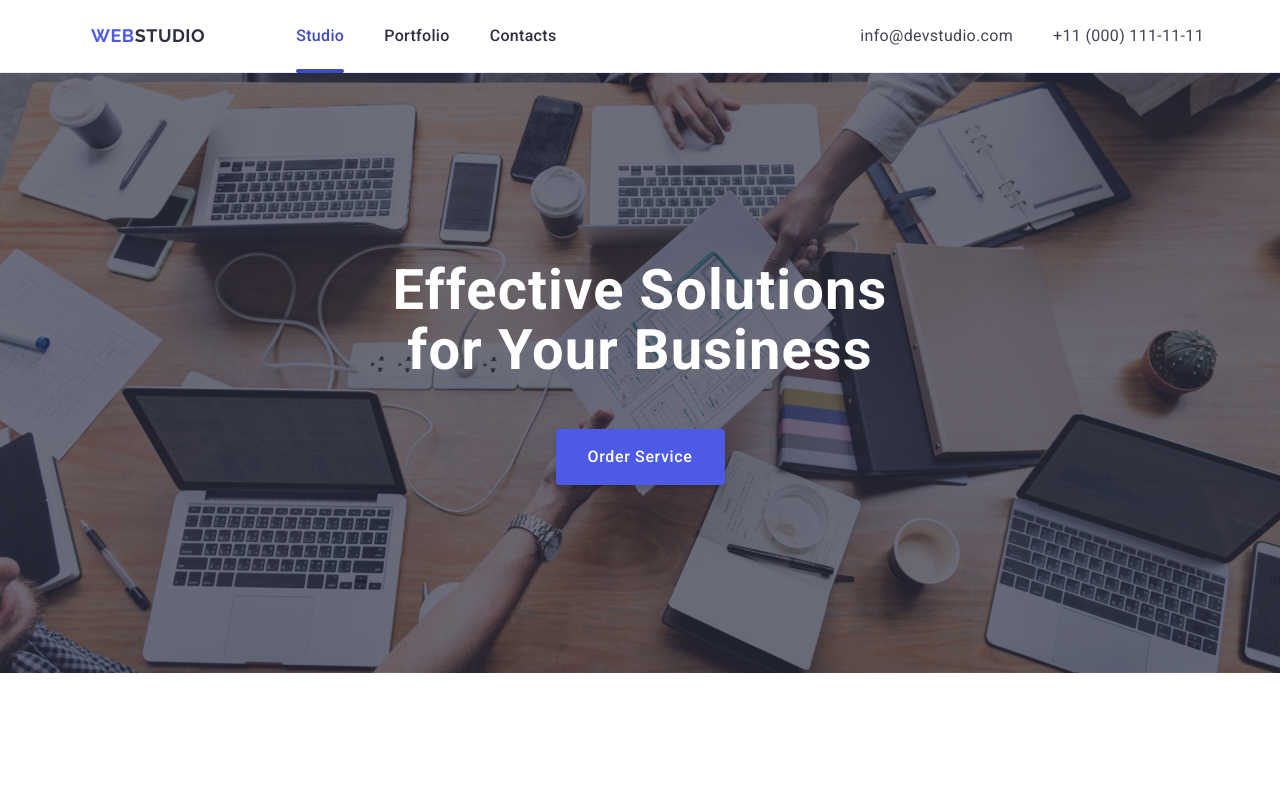
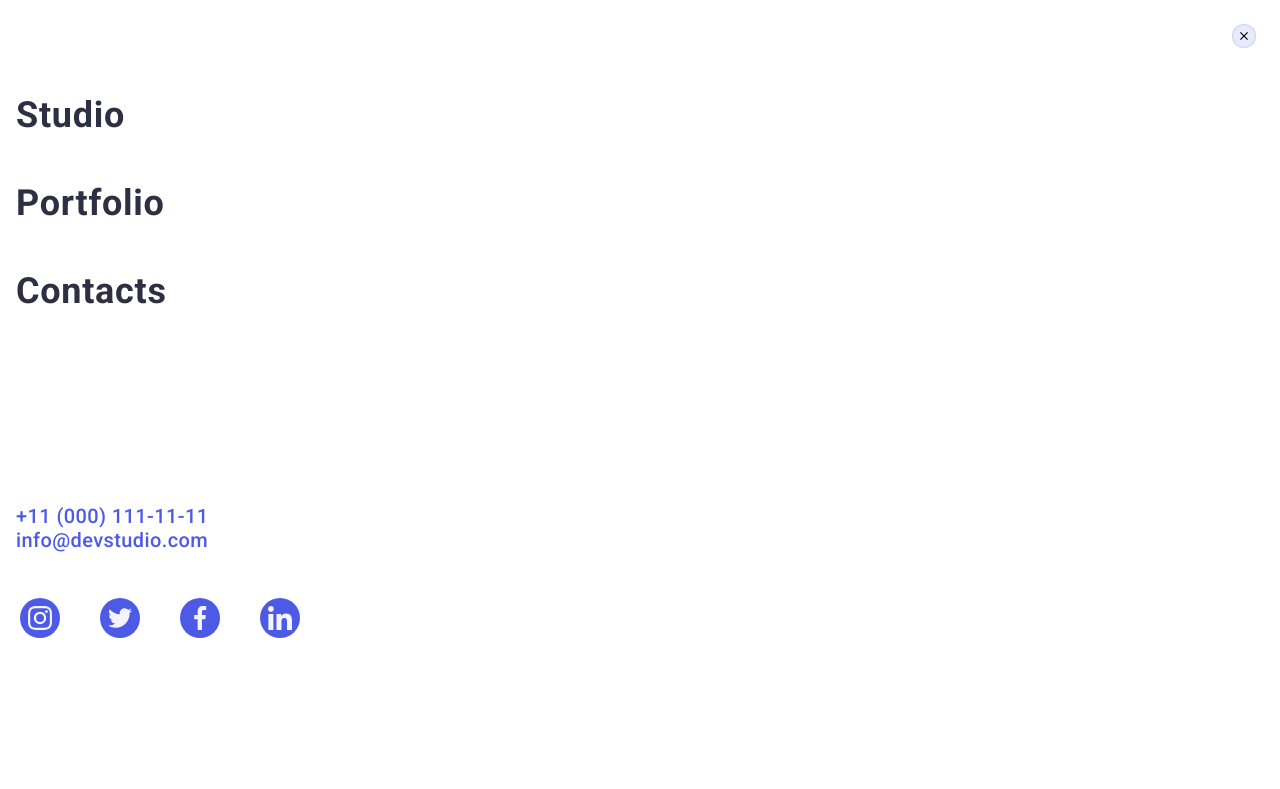
Before and after one commit to veronika3095/goit-markup-hw-06, a plain HTML site: page index.html in a window 1280 px wide. Shown: the top 789 px of the page. Drawn offline with nearby package versions, Linux system fonts and the light colour scheme.

Commit message:
index.html styles.css

```diff
--- a/css/styles.css
+++ b/css/styles.css
@@ -146,8 +146,114 @@ p {
     border: none;
 }
 
+.mob-menu {
+width: 100%;
+height: 100%;
+position:fixed;
+top:0;
+background-color: #fff;
+/* visibility: hidden;
+opacity: 0;
+pointer-events: none; */
+}
+
+.end-menu {
+border-radius: 4px;
+    border: none;
+    width: 24px;
+    height: 24px;
+    position: absolute;
+    top: 24px;
+    right: 24px;
+    border-radius: 50%;
+    display: flex;
+    align-items: center;
+    justify-content: center;
+    background-color: #e7e9fc;
+    border: 1px solid rgba(0, 0, 0, 0.1);
+    padding: 0;
+    cursor: pointer;
+    transition: background-color 250ms cubic-bezier(0.4, 0, 0.2, 1), border 250ms cubic-bezier(0.4, 0, 0.2, 1);
+}
+
+.mob-list {
+    margin-left: 16px;
+    margin-top: 72px;
+}
+
+.mob-link {
+    font-family: "Roboto", sans-serif;
+    font-weight: 700;
+    font-size: 36px;
+    line-height: 111%;
+    letter-spacing: 0.02em;
+    color: #2e2f42;
+    padding: 24px 0;
+    display: flex;
+    gap: 40px;
+    transition: color 250ms cubic-bezier(0.4, 0, 0.2, 1);
+}
+
+.mob-address {
+font-family: "Roboto", sans-serif;
+    font-weight: 500;
+    font-size: 20px;
+    font-style: normal;
+    line-height: 120%;
+    letter-spacing: 0.02em;
+    color: #4d5ae5;
+    margin-left: auto;
+    transition: color 250ms cubic-bezier(0.4, 0, 0.2, 1);
+
+    gap:48px;
+}
+
+
+.mob-address-list {
+
+    margin-left: 16px;
+    margin-top: 168px;
+}
+
+.mob-address:hover,
+.mob-address:focus {
+    color: #404bbf;
+ }
+
+.mob-icons-footer-ul {
+    display: flex;
+    gap: 40px;
+    padding: 0 20px;
+    margin-top: 46px;
+ }
+
+ .mob-icons-footer-li {
+    width: 40px;
+    height: 40px;
+ }
+
+.mob-icons-footer-li-a {
+    width: 100%;
+    height: 100%;
+    background-color: #4d5ae5;
+    border-radius: 50%;
+    display: flex;
+    align-items: center;
+    justify-content: center;
+    transition: background-color 250ms cubic-bezier(0.4, 0, 0.2, 1);
+}
+
+.mob-icons-footer-li-a:hover,
+.mob-icons-footer-li-a:focus {
+    background-color: #31d0aa;
+}
+
+.mob-svg-footer {
+    fill: #f4f4fd;
+}
+
 .darc-bg {
-    max-width: 1440px;
+        max-width: 1440px;
     background: #2e2f42;
     /* padding: 188px 0; */
     padding: 72px 0;
@@ -627,6 +733,7 @@ text-align: center;
 .icons-footer-li {
     width: 40px;
     height: 40px;
+
 }
 
 .icons-footer-li-a {
@@ -734,7 +841,9 @@ text-align: center;
     opacity: 0;
     pointer-events: none;
 
+
 }
+
 
 .modal-overlay.is-open {
     opacity: 1;
@@ -867,8 +976,10 @@ input:checked+label>span {
 
 .modal {
     border-radius: 4px;
-    width: 408px;
-    min-height: 584px;
+    /* width: 408px;
+    min-height: 584px; */
+    width: 288px;
+    height: 623px;
     box-shadow: 0 1px 1px 0 rgba(0, 0, 0, 0.14), 0 1px 3px 0 rgba(0, 0, 0, 0.12), 0 2px 1px 0 rgba(0, 0, 0, 0.2);
     background: #fcfcfc;
     position: absolute;
@@ -922,6 +1033,9 @@ input:checked+label>span {
     transition: background-color 250ms cubic-bezier(0.4, 0, 0.2, 1);
     display: block;
     min-width: 169px;
+
+    margin-left: 35px;
+
 }
 
 .modal-button-fon {
@@ -931,6 +1045,7 @@ input:checked+label>span {
     height: 56px;
     box-shadow: 0 4px 4px 0 rgba(0, 0, 0, 0.15);
     background: #4d5ae5;
+
 }
 
 @media screen and (min-width:768px) {
@@ -1087,6 +1202,13 @@ input:checked+label>span {
    .footer-input {
     width: 264px;
    }
+   .modal {
+    width: 408px;
+    height: 584px;
+   }
+   .modal-button {
+    margin-left: 96px;
+   }
 }
 
 @media screen and (min-width:1158px) {
@@ -1191,8 +1313,11 @@ input:checked+label>span {
        margin-right: 80px;
 
    }
+  .container-darc-bg {
+    gap:0;
+  }
    .container-darc-bg-icons {
-       margin-right: 75px;
+       margin-right: 120px;
    }
    .footer-class {
     padding: 100px 0;
@@ -1205,6 +1330,7 @@ input:checked+label>span {
    }
    .icons-footer-ul {
     padding: 0;
+
    }
    .footer-form-p {
     padding: 0;
--- a/index.html
+++ b/index.html
@@ -59,6 +59,66 @@
             <use href="./images/icons.svg#icon-Group"></use>
           </svg>
         </button>
+      </div>
+      <div class="mob-menu">
+        <button type="button" class="end-menu">
+          <svg class="modal-svg" width="8" height="8">
+            <use href="./images/icons.svg#icon-X"></use>
+          </svg>
+        </button>
+        <nav>
+          <ul class="mob-list">
+            <li>
+              <a href="./index.html" class="mob-link">Studio</a>
+            </li>
+            <li><a href="" class="mob-link">Portfolio</a></li>
+            <li><a href="" class="mob-link">Contacts</a></li>
+          </ul>
+        </nav>
+        <address class="mob-address">
+          <ul class="mob-address-list">
+            <li>
+              <a href="tel:+110001111111" class="mob-address"
+                >+11 (000) 111-11-11</a
+              >
+            </li>
+            <li>
+              <a href="mailto:info@devstudio.com" class="mob-address"
+                >info@devstudio.com</a
+              >
+            </li>
+          </ul>
+        </address>
+        <ul class="mob-icons-footer-ul">
+            <li class="mob-icons-footer-li">
+              <a href="" class="mob-icons-footer-li-a">
+                <svg class="mob-svg-footer" width="24" height="24">
+                  <use href="./images/icons.svg#icon-instagram"></use>
+                </svg>
+              </a>
+            </li>
+            <li class="mob-icons-footer-li">
+              <a href="" class="mob-icons-footer-li-a">
+                <svg class="mob-svg-footer" width="24" height="24">
+                  <use href="./images/icons.svg#icon-twitter"></use>
+                </svg>
+              </a>
+            </li>
+            <li class="mob-icons-footer-li">
+              <a href="" class="mob-icons-footer-li-a">
+                <svg class="mob-svg-footer" width="24" height="24">
+                  <use href="./images/icons.svg#icon-Facebook"></use>
+                </svg>
+              </a>
+            </li>
+            <li class="mob-icons-footer-li">
+              <a href="" class="mob-icons-footer-li-a">
+                <svg class="mob-svg-footer" width="24" height="24">
+                  <use href="./images/icons.svg#icon-Linkedin"></use>
+                </svg>
+              </a>
+            </li>
+          </ul>
       </div>
     </header>
     <main>
@@ -530,7 +590,7 @@
         </div>
       </div>
     </footer>
-    <!-- <div class="modal-overlay">
+    <div class="modal-overlay">
       <div class="modal">
         <button type="button" class="modal-cloce">
           <svg class="modal-svg" width="8" height="8">
@@ -603,6 +663,6 @@
           </button>
         </form>
       </div>
-    </div> -->
+    </div>
   </body>
 </html>
```
